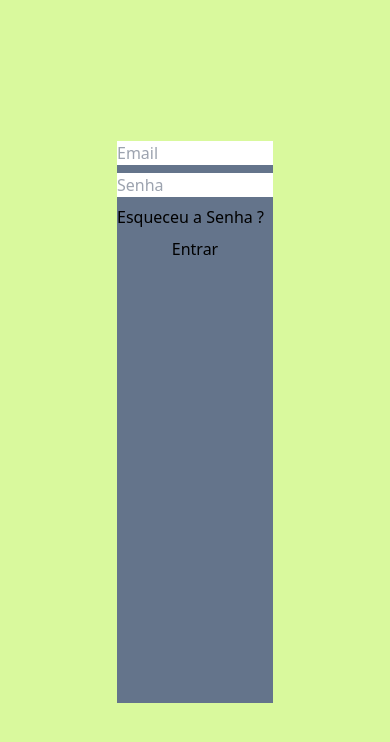
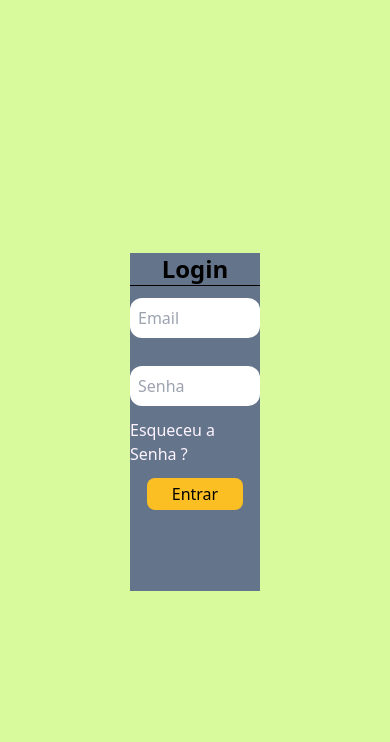
Before and after one commit to Samuel-Oliveira-C/Form-Next-React, a Next.js app in the folder form-app/: page /componentes/FormComponent in a window 390 px wide. Shown: the top 742 px of the page. Built offline with nearby package versions, Linux system fonts and the light colour scheme.

Commit message:
Terminada a parte de estilização, agora falta a responsividade

```diff
--- a/form-app/src/pages/componentes/FormComponent.tsx
+++ b/form-app/src/pages/componentes/FormComponent.tsx
@@ -6,22 +6,34 @@ const FormComponent = () =>{
 
 
     return(
-        <form className="bg-slate-500 w-2/5 h-2/3 flex flex-col gap-2">
+        <form className="bg-slate-500 w-1/3 h-2/5 flex flex-col gap-3 ">
+            <div>
+                <h1 className="text-center text-2xl font-bold">Login</h1>
+                <div className="w-full h-px bg-black"></div>
+            </div>
+            <div className="flex flex-col gap-7">
             <input
+                className="rounded-xl p-2 "
                 type="email"
                 placeholder="Email"
                 value={input}
                 onChange={key => setInputState(key.target.value)}
             />
             <input
+                className="rounded-xl p-2 "
                 type="password"
                 placeholder="Senha"
                 value={inputPassword}
                 onChange={key => setPasswordState(key.target.value)}
             />
-            <a href="">Esqueceu a Senha ?</a>
-
-            <button>Entrar</button>
+            </div>
+            <div className="flex justify-end">
+                <a href="" className="mr-3 text-fuchsia-50 ">
+                    Esqueceu a Senha ?</a>
+            </div>
+            <div className="flex justify-center">
+            <button className="bg-amber-400 rounded-lg w-24 p-1">Entrar</button>
+            </div>
         </form>
     )
 }
@@ -31,4 +43,5 @@ export{FormComponent}
 /** Como não Pretendo passar esses dados não utilizarei o atributo "action"
  *  Quanto a validação deles posso pensar nisso depois.
  *  O intuito é utilizar os conceitos da aula.
+ *  //TODO falta colocar Responsividade
  */
```
